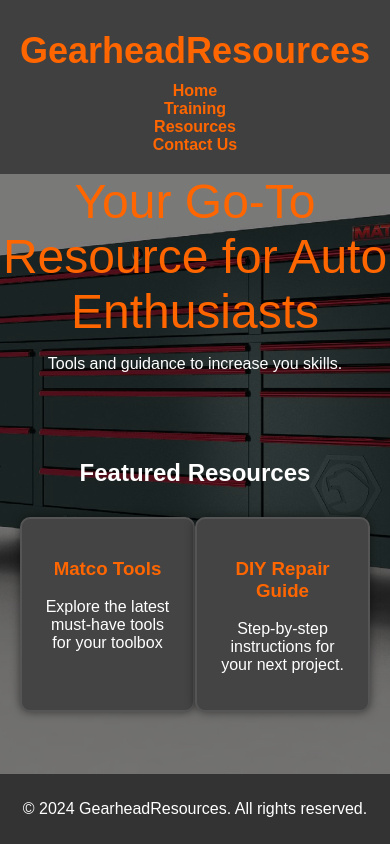
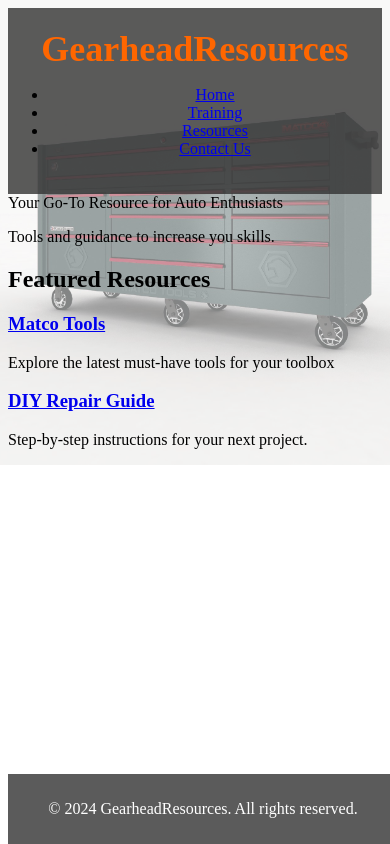
Before and after one commit to Jmerello/Gearheadresources, a PHP site: page / in a window 390 px wide. Run offline with PHP 8.4, Linux system fonts and the light colour scheme.

Commit message:
Update style.css

```diff
--- a/style.css
+++ b/style.css
@@ -1,84 +1,11 @@
-/* Mobile Portrait Mode */
-@media screen and (max-width: 768px) and (orientation: portrait) {
-    body {
-        flex-direction: column;
-        padding: 10px;
-    }
-
-    /* Adjust header */
-    header h1 {
-        font-size: 28px;
-        padding: 10px;
-    }
-
-    /* Stack navigation items vertically */
-    nav ul {
-        flex-direction: column;
-        align-items: center;
-    }
-
-    nav ul li {
-        margin: 10px 0;
-    }
-
-    /* Adjust resource items */
-    .resource-item {
-        width: 90%;  /* Make items take more width */
-        margin: 10px 0;  /* Add space between items */
-    }
-
-    /* Resize images and logos */
-    .resource-category img {
-        width: 100px;  /* Smaller image size */
-        height: auto;
-    }
-
-    /* Adjust footer */
-    footer {
-        flex-direction: column;
-        padding: 15px 0;
-    }
-
-    footer .nav-button {
-        padding: 8px 10px;
-        font-size: 14px;
-    }
-}
-
-/* Optional: For very small screens (less than 480px) */
-@media screen and (max-width: 480px) {
-    header h1 {
-        font-size: 24px;
-    }
-
-    .resource-item {
-        padding: 15px;
-    }
-}
-/* General Body Styling */
+/* General Background Setup */
 body {
-    font-family: Arial, sans-serif;
-    background: url('toolbox.jpg') no-repeat center center/cover;
-    background-size: cover;  /* Ensure background covers the whole page */
-    background-attachment: fixed;  /* Keeps the background fixed when scrolling */
-    color: #fff;
-    margin: 0;
-    padding: 0;
-    display: flex;
-    flex-direction: column;
-    height: 100vh;
-}
-
-/* Add overlay for better text readability */
-body::before {
-    content: "";
-    position: fixed;
-    top: 0;
-    left: 0;
-    width: 100%;
-    height: 100%;
-    background: rgba(0, 0, 0, 0.5);  /* Black overlay with 50% opacity */
-    z-index: -1;
+    background-image: url('toolbox.jpg'); /* Ensure the path is correct */
+    background-size: cover;               /* Cover full screen */
+    background-repeat: no-repeat;         /* No repeating */
+    background-position: center;          /* Centered background */
+    background-color: rgba(255, 255, 255, 0.5); /* White background with 50% opacity */
+    background-blend-mode: overlay;       /* Blend image with background color */
 }
 
 /* Content section takes up available space */
@@ -86,139 +13,26 @@
     flex-grow: 1;
     padding: 20px;
     padding-bottom: 50px; /* Prevents footer overlap */
+    background-color: rgba(255, 255, 255, 0.8); /* Adds white with 80% opacity */
 }
 
 /* Header Styling */
 header {
-    background-color: rgba(51, 51, 51, 0.8);  /* Semi-transparent background */
+    background-color: rgba(51, 51, 51, 0.8);  /* Semi-transparent dark background */
     padding: 20px 0;
     text-align: center;
 }
 
+/* Header Title */
 header h1 {
     margin: 0;
     font-size: 36px;
-    color: #ff6600;  /* Bright orange for a bold look */
-}
-
-/* Navigation Bar */
-nav ul {
-    list-style-type: none;
-    padding: 0;
-    margin: 0;
-    display: flex;
-    justify-content: center;
-}
-
-nav ul li {
-    margin: 0 20px;
-}
-
-nav ul li a {
-    color: #ff6600;  /* Consistent orange links */
-    text-decoration: none;
-    font-weight: bold;
-    transition: color 0.3s;
-}
-
-nav ul li a:hover {
-    color: #ffd700;  /* Bright yellow on hover */
-}
-
-/* Shop Section */
-
-#shop {
-    text-align: center;
-}
-
-#shop s2 {
-    text-align: center;
-    font-size: 48px;
-    margin-bottom: 20px;
-    color: #ff6600;
-}
-
-/* Resource Items */
-.resource-item h3 a {
-    color: #ff6600;  /* Matches the header color */
-    text-decoration: none;
-    transition: color 0.3s;
-}
-
-.resource-item h3 a:hover {
-    color: #ffd700;
-}
-
-/* Featured Section */
-#featured {
-    padding: 50px 20px;
-    text-align: center;
-}
-
-/* Resource List Layout */
-.resource-list {
-    display: flex;
-    justify-content: space-around;
-    margin-top: 20px;
-}
-
-.resource-item {
-    background-color: #444;
-    border: 2px solid #555;
-    padding: 20px;
-    width: 40%;
-    border-radius: 10px;
-    box-shadow: 0 0 10px rgba(0, 0, 0, 0.5);
-}
-
-/* Resource Categories */
-.resource-sections {
-    display: flex;
-    flex-direction: column;
-    align-items: center;
-    margin: 50px 0;
-}
-
-/* Background adjustment for the resource category */
-.resource-category {
-    margin: 20px 0;
-}
-
-.resource-category h2 a {
-    color: #ff6600;
-    text-decoration: none;
-    font-size: 28px;
-    transition: color 0.3s;
-}
-
-.resource-category h2 a:hover {
-    color: #ffd700;
-}
-
-/* Guide Steps List */
-.guide ol {
-    list-style-type: decimal;
-    padding-left: 20px;
-}
-
-.guide ol li {
-    margin: 10px 0;
-}
-
-.guide ol li a {
-    color: #ff6600;
-    text-decoration: none;
-    font-weight: bold;
-    transition: color 0.3s;
-}
-
-.guide ol li a:hover {
-    color: #ffd700;
+    color: #ff6600;  /* Bright orange */
 }
 
 /* Footer Styling */
 footer {
-    background-color: #333;
+    background-color: rgba(51, 51, 51, 0.8); /* Same opacity as header */
     color: white;
     text-align: center;
     padding: 10px 0;
@@ -229,58 +43,3 @@
     justify-content: center;
     gap: 20px;  /* Space between navigation buttons */
 }
-
-/* Navigation Buttons in Footer */
-footer .nav-button {
-    color: #ff6600;
-    text-decoration: none;
-    font-weight: bold;
-    padding: 10px 20px;
-    border: 2px solid #ff6600;
-    border-radius: 5px;
-    transition: background-color 0.3s, color 0.3s;
-}
-
-footer .nav-button:hover {
-    background-color: #ff6600;
-    color: #fff;
-}
-
-/* General link styling for all states */
-a {
-    color: #ff6600;  /* Orange for default link color */
-    text-decoration: none;
-    transition: color 0.3s;
-}
-
-a:visited {
-    color: #ff6600;  /* Ensures visited links remain orange */
-}
-
-a:hover {
-    color: #ffd700;  /* Yellow on hover */
-}
-
-a:active {
-    color: #ff4500;  /* Slightly darker orange when the link is clicked */
-}
-
-/* Add spacing between list items */
-.content ul > li {
-    margin-bottom: 20px; /* Adds space between each primary list item */
-}
-
-/* Add spacing between nested list items */
-.content ul ul > li {
-    margin-bottom: 10px; /* Adds smaller space between sub-items */
-}
-
-/* Add spacing to paragraphs inside list items */
-.content ul li p {
-    margin-top: 10px;
-    margin-bottom: 10px;
-}
-
-/* Style headers within tool details */
-.content h2 {
-    margin-top: 30px; /* Adds space above each section title */
```
